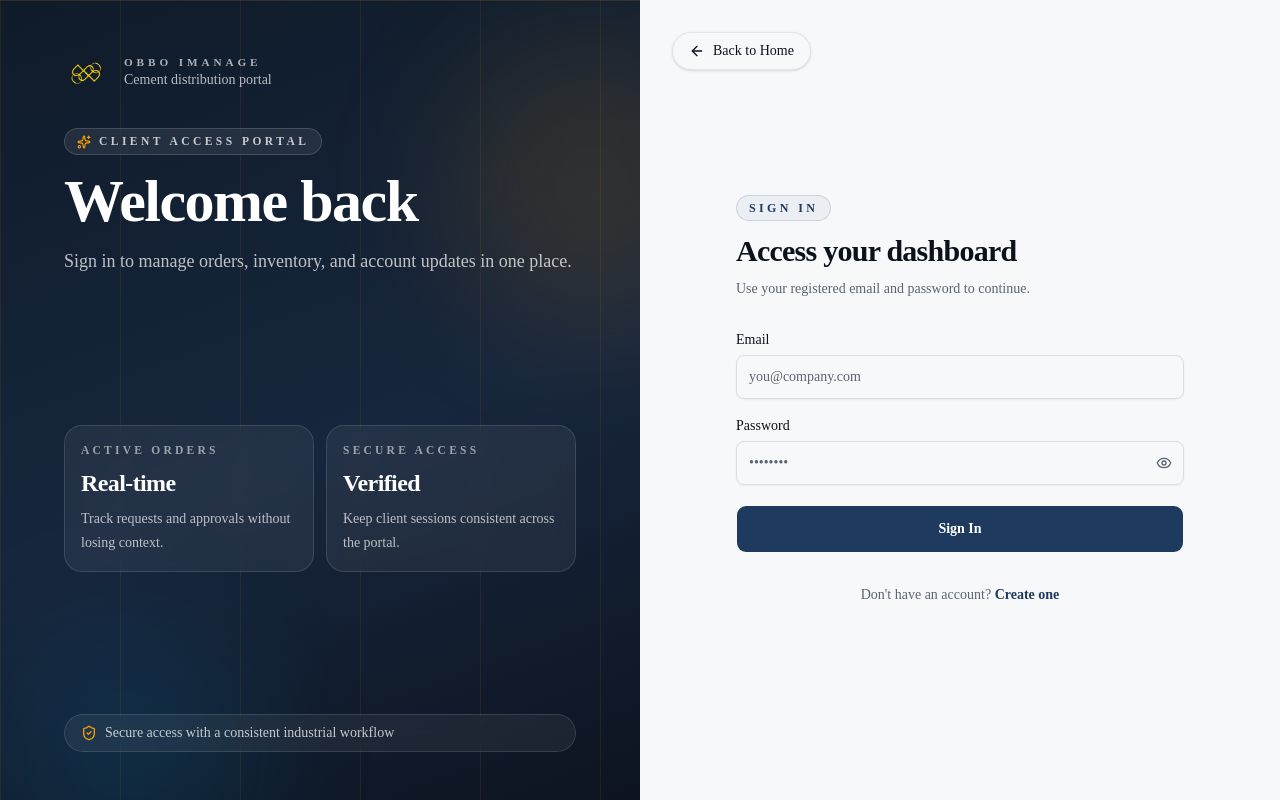
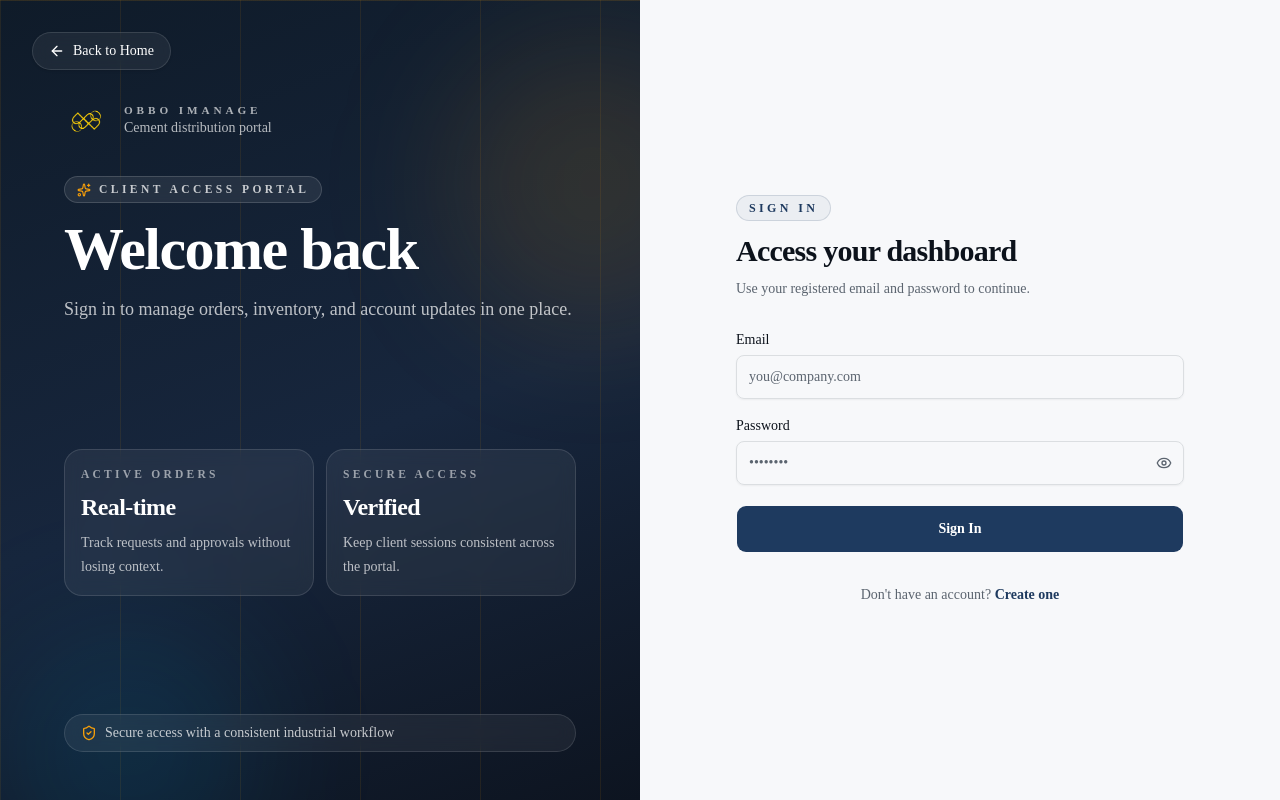
Before and after one commit to J-Akiru5/obbo, a Next.js app: page /login in a window 1280 px wide. Built offline with nearby package versions, Linux system fonts and the light colour scheme.

Commit message:
feat: add authentication shell component and Resend email service for OTP delivery

```diff
--- a/src/components/auth/auth-shell.tsx
+++ b/src/components/auth/auth-shell.tsx
@@ -43,7 +43,17 @@ export function AuthShell({
             className="absolute -bottom-20 left-0 h-64 w-64 rounded-full bg-sky-400/10 blur-3xl"
           />
 
-          <div className="relative z-10 space-y-8">
+          <div className="absolute left-6 top-6 z-20 lg:left-8 lg:top-8">
+            <Link
+              href={backHref}
+              className="inline-flex items-center gap-2 rounded-full border border-white/12 bg-white/6 px-4 py-2 text-sm font-medium text-white shadow-sm hover:border-white/20 hover:bg-white/10 transition-colors backdrop-blur"
+            >
+              <ArrowLeft className="size-4" />
+              {backLabel}
+            </Link>
+          </div>
+
+          <div className="relative z-10 space-y-8 mt-12">
             <div className="flex items-center gap-3">
               <div className="flex size-12 items-center justify-center">
                 <Image src="/logo.png" alt="OBBO Logo" width={48} height={48} className="object-contain" />
@@ -95,16 +105,7 @@ export function AuthShell({
           </div>
         </section>
 
-        <section className="relative flex flex-col justify-center px-6 pt-20 pb-12 sm:px-8 lg:px-20 lg:pt-12">
-          <div className="absolute left-6 top-6 z-20 lg:left-8 lg:top-8">
-            <Link
-              href={backHref}
-              className="inline-flex items-center gap-2 rounded-full border border-border/70 bg-background px-4 py-2 text-sm font-medium text-foreground shadow-sm hover:border-[var(--color-industrial-blue)]/30 hover:bg-muted hover:text-[var(--color-industrial-blue)] transition-colors"
-            >
-              <ArrowLeft className="size-4" />
-              {backLabel}
-            </Link>
-          </div>
+        <section className="relative flex flex-col justify-center px-6 pt-12 pb-12 sm:px-8 lg:px-20 lg:pt-12">
 
           <div className="mx-auto w-full max-w-md">
             {children}
--- a/src/lib/resend.ts
+++ b/src/lib/resend.ts
@@ -6,7 +6,7 @@ export async function sendOtpEmail(email: string, code: string) {
     const resend = new Resend(process.env.RESEND_API_KEY);
 
     const { error } = await resend.emails.send({
-        from: 'OBBO iManage <noreply@obbo.com>',
+        from: 'OBBO iManage <noreply@jeffdev.studio>',
         to: [email],
         subject: `Your OBBO verification code: ${code}`,
         html: `
```
